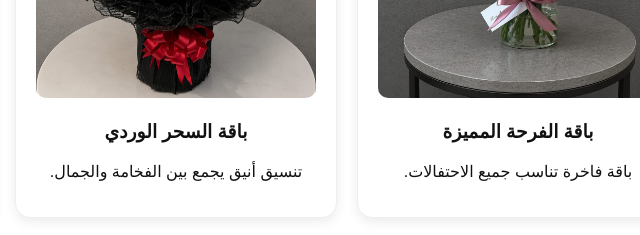
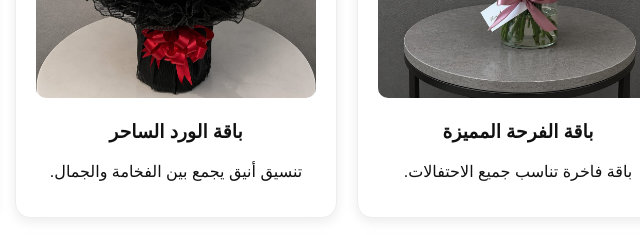
Before and after one commit to littleros00-svg/littleros00-svg.github.io, a plain HTML site: page index.html in a window 1280 px wide. Shown: the part 3540-3775 px from the top of the page, 464-1104 px from the left. Drawn offline with Linux system fonts and the light colour scheme.

Commit message:
تعديل الاسم

```diff
--- a/index.html
+++ b/index.html
@@ -213,7 +213,7 @@ footer {
 
 <div class="card">
     <img src="IMG-20260701-WA0022.jpg" width="100%">
-  <h3>باقة السحر الوردي</h3>
+ <h3>باقة الورد الساحر</h3>
     <p>تنسيق أنيق يجمع بين الفخامة والجمال.</p>
 </div>
 
```
